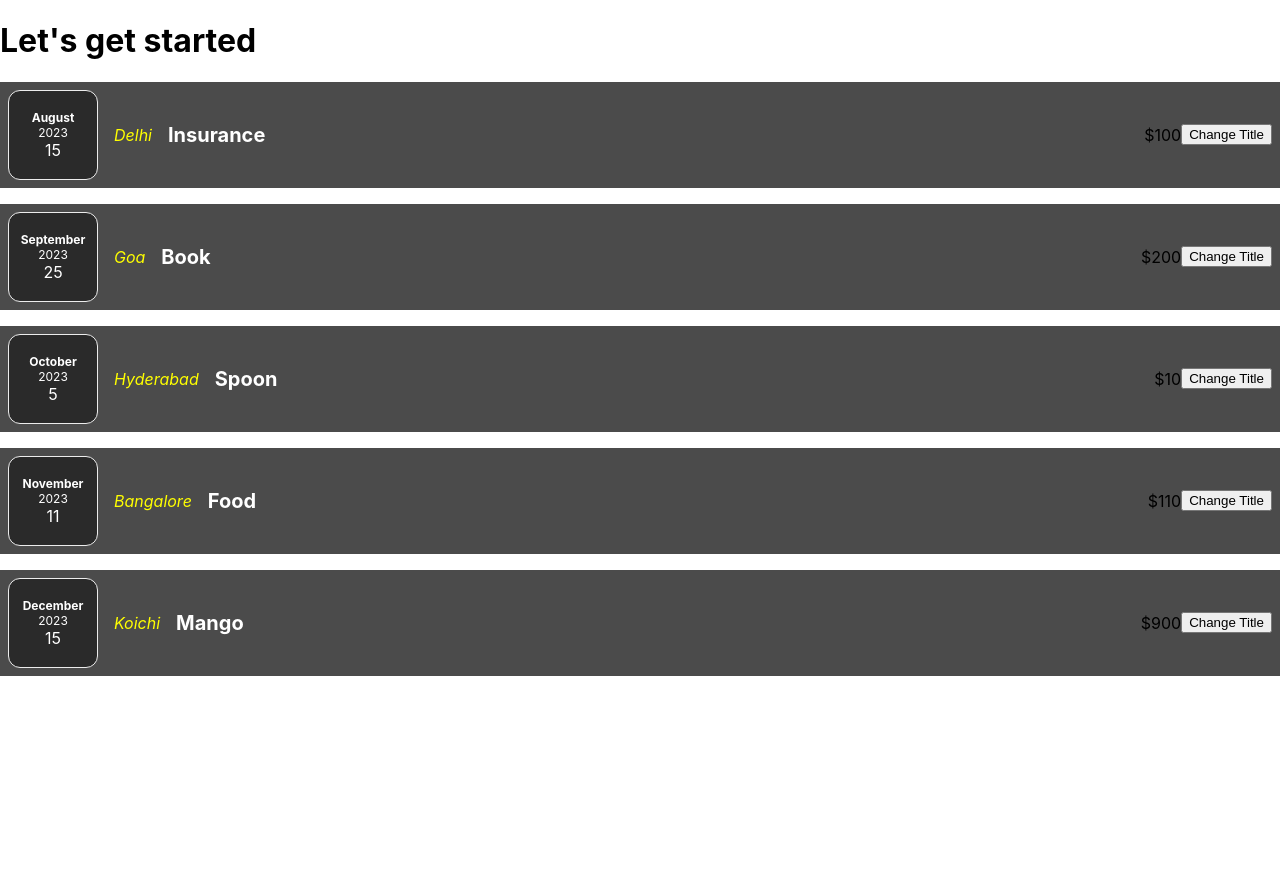
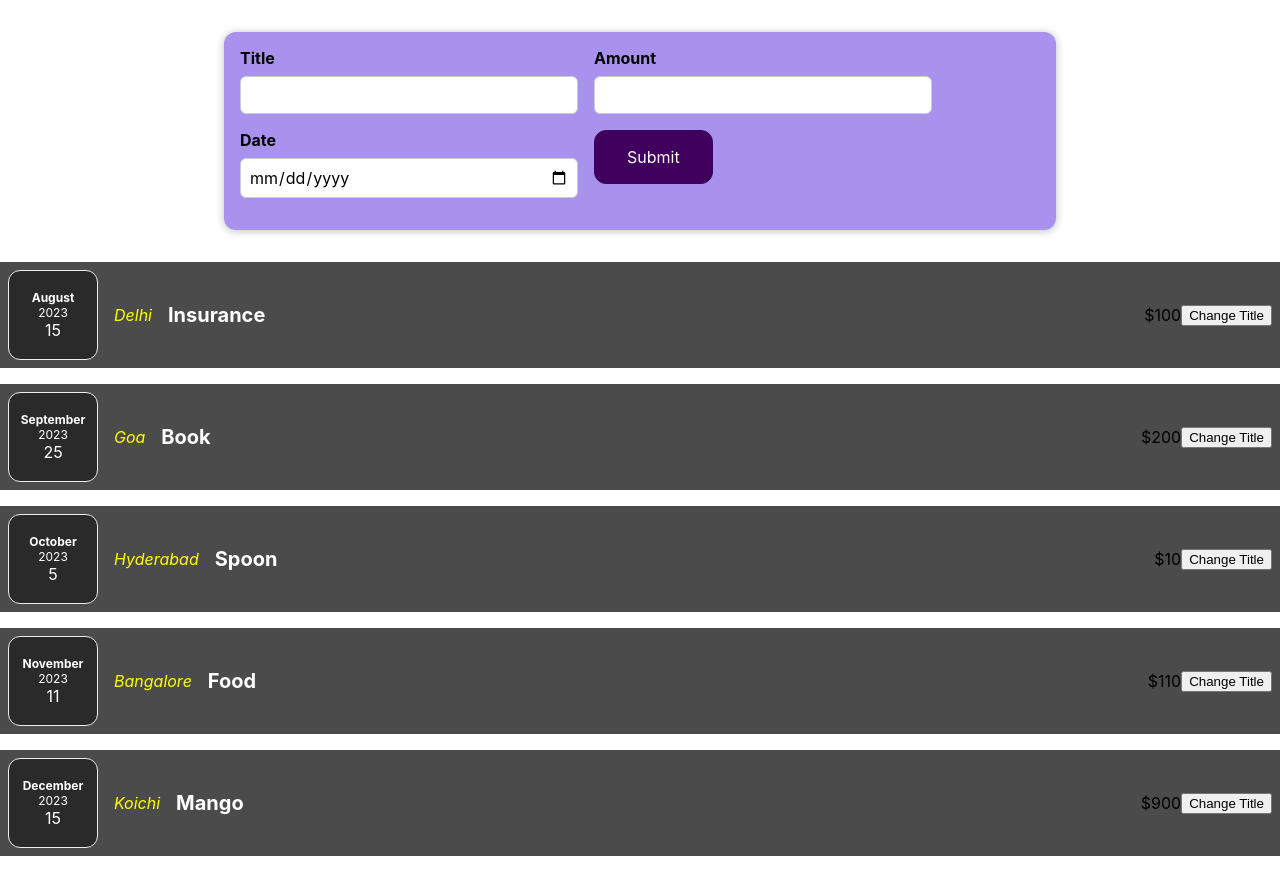
Before and after one commit to himanshi26121999/project-of-react, a React (Create React App) app: page / in a window 1280 px wide. Before the commit the page ends 800 px from the top, so only its background shows below. Built offline with nearby package versions, Linux system fonts and the light colour scheme.

Commit message:
lifting the state up

```diff
--- a/src/App.js
+++ b/src/App.js
@@ -1,4 +1,5 @@
 import Expenses from "./componenets/ExpenseDiv/Expenses"
+import NewExpense from "./componenets/NewExpense/NewExpense";
 function App() {
   const expenses=[
     {id:"1",date:new Date(2023,7,15),titel:"Insurance",location:"Delhi",price:"100"},
@@ -6,10 +7,13 @@ function App() {
   {id:"3",date:new Date(2023,9,5),titel:"Spoon",location:"Hyderabad",price:"10"},
   {id:"4",date:new Date(2023,10,11),titel:"Food",location:"Bangalore",price:"110"},
   {id:"5",date:new Date(2023,11,15),titel:"Mango",location:"Koichi",price:"900"},
-  ]
+  ];
+  const addExpenseDataHandler=(expense)=>{
+  console.log(expense);
+  }
   return (
     <div>
-      <h1>Let's get started</h1>
+      <NewExpense onAddExpense={addExpenseDataHandler}/>
       <Expenses expenses={expenses}/>
     </div>
   );
--- a/src/componenets/NewExpense/ExpenseForm.js
+++ b/src/componenets/NewExpense/ExpenseForm.js
@@ -1,7 +1,7 @@
 import React, {useState}from "react";
 import "./ExpenseForm.css";
 
-const ExpenseForm=()=>{
+const ExpenseForm=(props)=>{
     const[enteredTitle,setEnteredTitle]=useState("");
     const[enteredamount,setEnteredAmount]=useState("");
     const[enteredDate,setEnteredDate]=useState("");
@@ -20,29 +20,30 @@ const ExpenseForm=()=>{
     };
 
     const formSubmitEvent=(event)=>{
-        event.preventDafault();
-        const expenseDate={
+        event.preventDefault();
+        const expenseData={
             title:enteredTitle,
             amount:enteredamount,
             date:new Date(enteredDate)
         };
-        console.log(expenseDate);
+        console.log(expenseData);
+        props.onSubmitNewExpense(expenseData);
         setEnteredAmount("");setEnteredDate("");setEnteredTitle("");
     }
 return(
  <form onSubmit={formSubmitEvent}>
     <div className="new-expense__controls">
       <div className="new-expense__control">
-        <label>Title</label>
-        <input type="text"value={enteredTitle}id="title"onChange={titleChangeHandler}/>
+        <label htmlFor="inputTitle">Title</label>
+        <input type="text" id="inputTitle"value={enteredTitle}onChange={titleChangeHandler}/>
       </div>
       <div className="new-expense__control">
-        <lebel>Amount</lebel>
-        <input type="number" value={enteredamount}id="amount"onChange={amountChangeHandler}/>
+        <label htmlFor="inputAmount">Amount</label>
+        <input type="number" value={enteredamount}id="inputAmount"onChange={amountChangeHandler}/>
       </div>
      <div className="new-expense__control">
-        <label>Date</label>
-        <input type="date" value={enteredDate}id="date"min="2023-01-01"max="2024-12-31" onChange={dateChangeHandler}/>
+        <label htmlFor="inputDate">Date</label>
+        <input type="date" value={enteredDate}id="inputDate"min="2023-01-01"max="2024-12-31" onChange={dateChangeHandler}/>
      </div>
      <div className="new-expense__actions">
         <button type="submit">Submit</button>
--- a/src/componenets/NewExpense/NewExpense.js
+++ b/src/componenets/NewExpense/NewExpense.js
@@ -2,10 +2,15 @@ import React from "react";
 import "./NewExpense.css";
 import ExpenseForm from "./ExpenseForm";
 
-const NewExpense=()=>{
+const NewExpense=(props)=>{
+    const formSubmitHandler=(enterExpenseData)=>{
+        const newExpenseData={...enterExpenseData,id:Math.random().toString()};
+        console.log(newExpenseData);
+        props.onAddExpense(newExpenseData);
+    }
 return(
 <div className="new-expense">
-    <ExpenseForm/>
+    <ExpenseForm onSubmitNewExpense={formSubmitHandler}/>
 </div>
 )
 }
```
